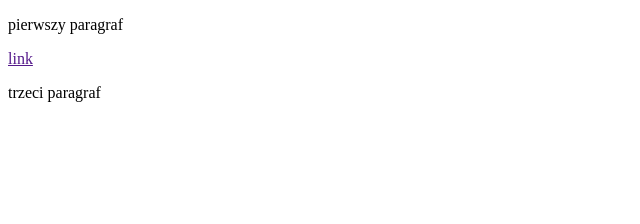
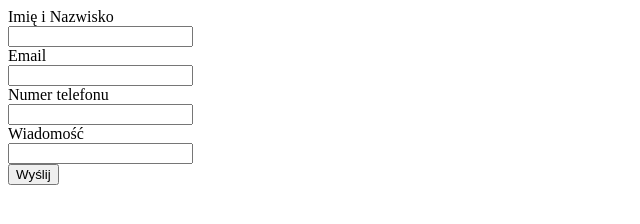
Before and after one commit to mmichalski94/mmichalski94.github.io, a plain HTML site: page index.html in a window 1280 px wide. Shown: the whole page, without its empty margins (0-640 px from the left). Drawn offline with Linux system fonts and the light colour scheme.

Commit message:
zakończony formularz

```diff
--- a/index.html
+++ b/index.html
@@ -5,8 +5,16 @@
 	<title>Git repo</title>
 </head>
 <body>
-	<p>pierwszy paragraf</p>
-	<a href="">link</a>
-	<p>trzeci paragraf</p>
+	<form method="POST" action="http://formspree.io/michalski.maciej94@gmail.com">
+		<label for="name">Imię i Nazwisko</label><br />
+		<input type="text" id="name" /><br />
+		<label for="email">Email</label><br />
+		<input type="text" id="email" /><br />
+		<label for="phone">Numer telefonu</label><br />
+		<input type="number" id="phone" /><br />
+		<label for="message">Wiadomość</label><br />
+		<input type="textarea" id="message" /><br />
+		<input type="submit" value="Wyślij"><br />
+	</form>
 </body>
-</html>
+</html><!--ctrl+shift+/ =komentarz emmet-->
```
